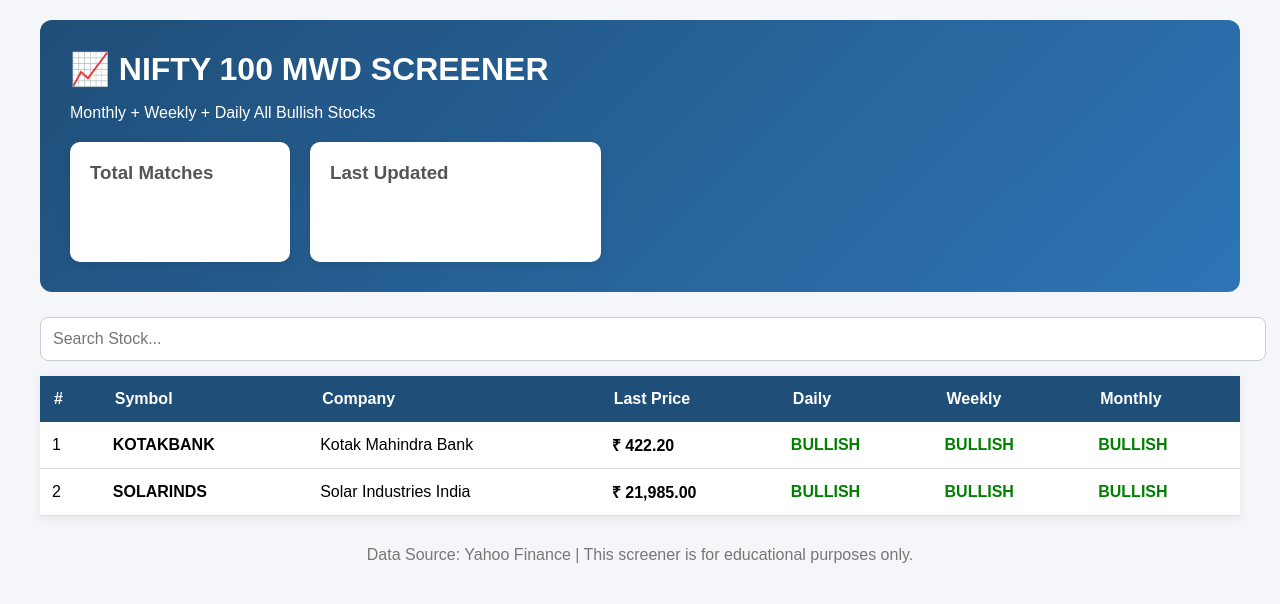
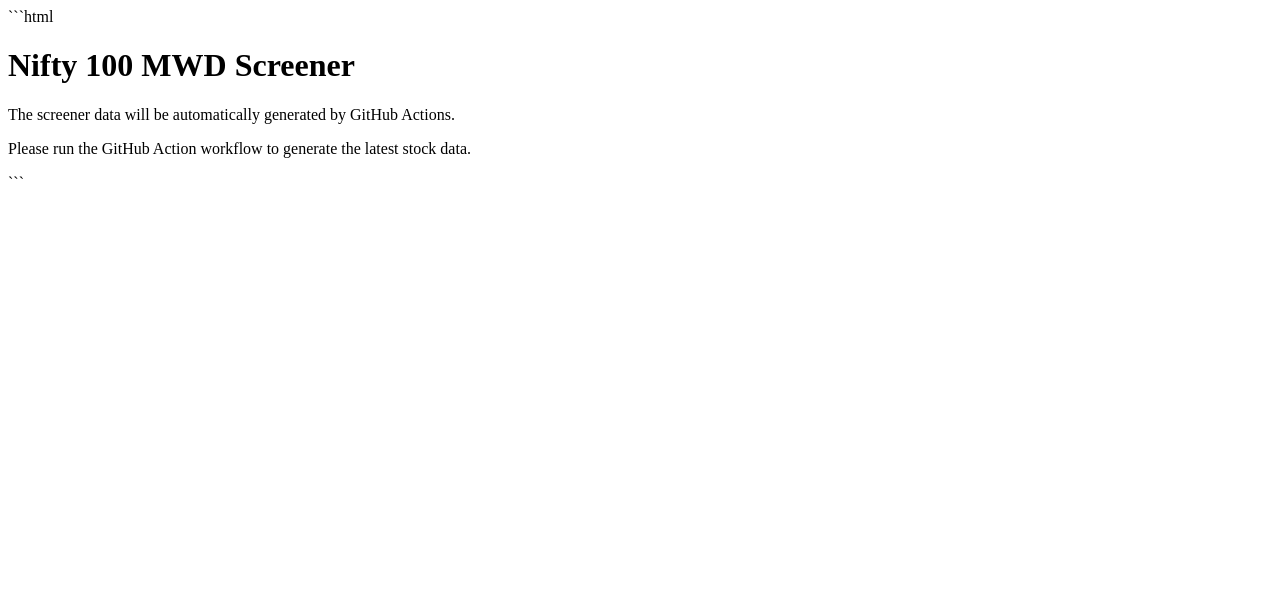
Before and after one commit to anoop2j/nifty100-mwd-screener, a plain HTML site: page docs/index.html in a window 1280 px wide. Drawn offline with Linux system fonts and the light colour scheme.

Commit message:
Update index.html

````diff
--- a/docs/index.html
+++ b/docs/index.html
@@ -1,511 +1,30 @@
-
-
+```html
 <!DOCTYPE html>
-
 <html lang="en">
 
 <head>
 
 <meta charset="UTF-8">
 
-<meta name="viewport"
-content="width=device-width, initial-scale=1.0">
+<meta name="viewport" content="width=device-width, initial-scale=1.0">
 
 <title>Nifty 100 MWD Screener</title>
 
-
-<style>
-
-
-body {
-
-    font-family: Arial, sans-serif;
-
-    background: #f4f6f9;
-
-    margin: 0;
-
-    padding: 20px;
-
-}
-
-
-.container {
-
-    max-width: 1200px;
-
-    margin: auto;
-
-}
-
-
-.header {
-
-    background: linear-gradient(
-        135deg,
-        #1f4e78,
-        #2e75b6
-    );
-
-    color: white;
-
-    padding: 30px;
-
-    border-radius: 12px;
-
-    margin-bottom: 25px;
-
-}
-
-
-.header h1 {
-
-    margin: 0;
-
-}
-
-
-.stats {
-
-    display: flex;
-
-    gap: 20px;
-
-    margin-top: 20px;
-
-    flex-wrap: wrap;
-
-}
-
-
-.card {
-
-    background: white;
-
-    padding: 20px;
-
-    border-radius: 10px;
-
-    box-shadow:
-    0 2px 10px rgba(0,0,0,0.08);
-
-    min-width: 180px;
-
-}
-
-
-.card h3 {
-
-    margin: 0;
-
-    color: #555;
-
-}
-
-
-.card h2 {
-
-    margin-top: 10px;
-
-}
-
-
-table {
-
-    width: 100%;
-
-    border-collapse: collapse;
-
-    background: white;
-
-    box-shadow:
-    0 2px 10px rgba(0,0,0,0.08);
-
-}
-
-
-th {
-
-    background: #1f4e78;
-
-    color: white;
-
-    padding: 14px;
-
-    text-align: left;
-
-}
-
-
-td {
-
-    padding: 12px;
-
-    border-bottom:
-    1px solid #ddd;
-
-}
-
-
-tr:hover {
-
-    background: #f1f5f9;
-
-}
-
-
-.bullish {
-
-    color: green;
-
-    font-weight: bold;
-
-}
-
-
-.price {
-
-    font-weight: bold;
-
-    font-size: 16px;
-
-}
-
-
-.search-box {
-
-    width: 100%;
-
-    padding: 12px;
-
-    margin-bottom: 15px;
-
-    border-radius: 8px;
-
-    border: 1px solid #ccc;
-
-    font-size: 16px;
-
-}
-
-
-.footer {
-
-    text-align: center;
-
-    margin-top: 30px;
-
-    color: #777;
-
-}
-
-
-@media(max-width:768px) {
-
-    table {
-
-        font-size: 12px;
-
-    }
-
-}
-
-
-</style>
-
-
 </head>
-
 
 <body>
 
-
-<div class="container">
-
-
-<div class="header">
-
-
-<h1>📈 NIFTY 100 MWD SCREENER</h1>
-
+<h1>Nifty 100 MWD Screener</h1>
 
 <p>
-
-Monthly + Weekly + Daily
-All Bullish Stocks
-
+The screener data will be automatically generated by GitHub Actions.
 </p>
 
-
-<div class="stats">
-
-
-<div class="card">
-
-<h3>Total Matches</h3>
-
-<h2>2</h2>
-
-</div>
-
-
-<div class="card">
-
-<h3>Last Updated</h3>
-
-<h2>07-Sep-2026 06:23 AM</h2>
-
-</div>
-
-
-</div>
-
-
-</div>
-
-
-<input
-
-type="text"
-
-id="searchInput"
-
-class="search-box"
-
-placeholder="Search Stock..."
-
-onkeyup="searchTable()"
-
-/>
-
-
-<table id="stockTable">
-
-
-<thead>
-
-<tr>
-
-<th>#</th>
-
-<th>Symbol</th>
-
-<th>Company</th>
-
-<th>Last Price</th>
-
-<th>Daily</th>
-
-<th>Weekly</th>
-
-<th>Monthly</th>
-
-</tr>
-
-</thead>
-
-
-<tbody>
-
-
-
-<tr>
-
-<td>1</td>
-
-<td>
-
-<b>KOTAKBANK</b>
-
-</td>
-
-
-<td>
-
-Kotak Mahindra Bank
-
-</td>
-
-
-<td class="price">
-
-₹ 422.20
-
-</td>
-
-
-<td class="bullish">
-
-BULLISH
-
-</td>
-
-
-<td class="bullish">
-
-BULLISH
-
-</td>
-
-
-<td class="bullish">
-
-BULLISH
-
-</td>
-
-
-</tr>
-
-
-
-<tr>
-
-<td>2</td>
-
-<td>
-
-<b>SOLARINDS</b>
-
-</td>
-
-
-<td>
-
-Solar Industries India
-
-</td>
-
-
-<td class="price">
-
-₹ 21,985.00
-
-</td>
-
-
-<td class="bullish">
-
-BULLISH
-
-</td>
-
-
-<td class="bullish">
-
-BULLISH
-
-</td>
-
-
-<td class="bullish">
-
-BULLISH
-
-</td>
-
-
-</tr>
-
-
-
-</tbody>
-
-</table>
-
-
-<div class="footer">
-
 <p>
-
-Data Source: Yahoo Finance |
-
-This screener is for educational purposes only.
-
+Please run the GitHub Action workflow to generate the latest stock data.
 </p>
-
-</div>
-
-
-</div>
-
-
-<script>
-
-
-function searchTable() {
-
-
-    var input =
-    document.getElementById(
-        "searchInput"
-    );
-
-
-    var filter =
-    input.value.toUpperCase();
-
-
-    var table =
-    document.getElementById(
-        "stockTable"
-    );
-
-
-    var tr =
-    table.getElementsByTagName(
-        "tr"
-    );
-
-
-    for (
-        var i = 1;
-        i < tr.length;
-        i++
-    ) {
-
-
-        var td =
-        tr[i].getElementsByTagName(
-            "td"
-        );
-
-
-        if (td.length > 0) {
-
-
-            var text =
-            tr[i].innerText;
-
-
-            if (
-                text.toUpperCase()
-                .indexOf(filter)
-                > -1
-            ) {
-
-
-                tr[i].style.display = "";
-
-
-            } else {
-
-
-                tr[i].style.display = "none";
-
-
-            }
-
-        }
-
-    }
-
-}
-
-
-</script>
-
 
 </body>
 
 </html>
+```
````
